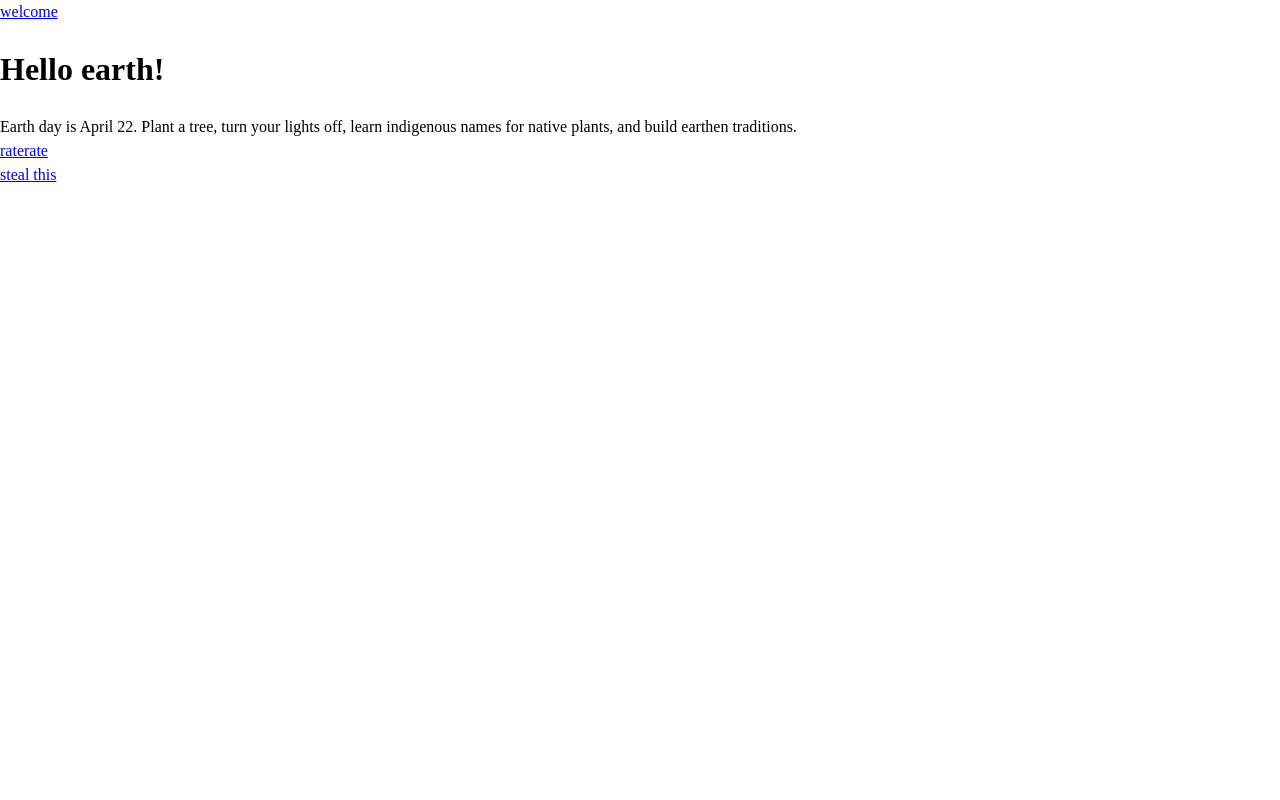
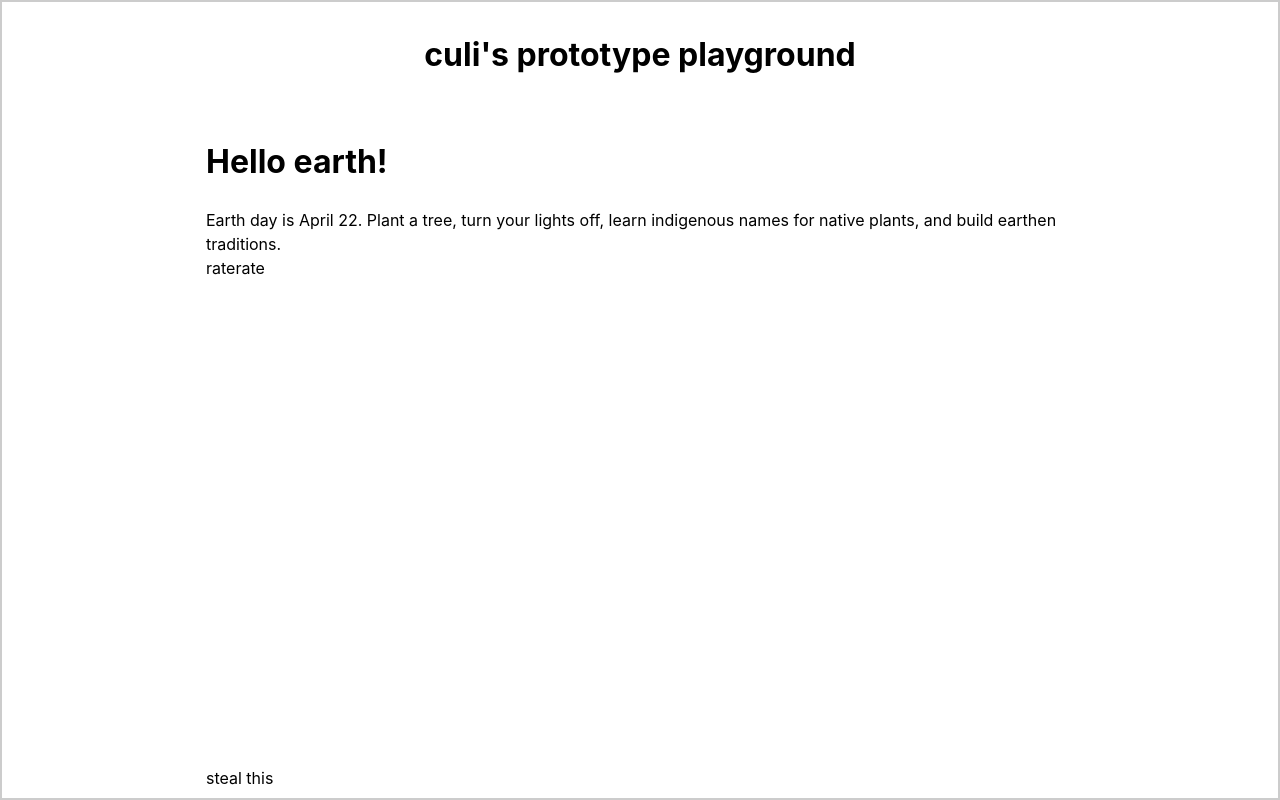
Before and after one commit to tif-calin/react-play, a React app: page / in a window 1280 px wide. Built offline with nearby package versions, Linux system fonts and the light colour scheme.

Commit message:
make an actual layout

```diff
--- a/src/components/layout/Header.jsx
+++ b/src/components/layout/Header.jsx
@@ -4,7 +4,7 @@ import { Link } from 'react-router-dom';
 const Header = () => {
   return (
     <header className="Header">
-      <Link to="/">welcome</Link>
+      <Link to="/"><h1>culi's prototype playground</h1></Link>
     </header>
   );
 };
--- /dev/null
+++ b/src/components/layout/Layout.css
@@ -0,0 +1,38 @@
+.Layout {
+  display: flex;
+  flex-direction: column;
+
+  border: 2px solid #ccc;
+  min-height: 100vh;
+  width: 100vw;
+  overflow-y: overlay;
+}
+
+.Layout > * {
+  padding: 0.5rem;
+  width: 100%;
+
+  display: flex;
+  flex-direction: column;
+  align-items: center;
+}
+
+.Layout > header {
+  flex-grow: 0;
+  display: flex;
+}
+
+.Layout > main {
+  flex-grow: 1;
+}
+
+.Layout > :is(main, footer) > * {
+  min-width: calc(100px + 60vw);
+  width: calc(150px + 40vw);
+  max-width: calc(900px + 10vw);
+}
+
+.Layout > footer {
+  flex-grow: 0;
+  display: flex;
+}
--- a/src/components/layout/Layout.tsx
+++ b/src/components/layout/Layout.tsx
@@ -1,16 +1,17 @@
 import React from 'react';
 import Footer from './Footer';
 import Header from './Header';
+import './Layout.css';
 
 const Layout: React.FC<{}> = ({ children }) => {
   return (
-    <>
+    <div className="Layout">
       <Header />
       <main>
         {children}
       </main>
       <Footer />
-    </>
+    </div>
   );
 };
 
--- a/src/styles/index.css
+++ b/src/styles/index.css
@@ -1,2 +1,21 @@
 @import url('./normalize.css');
 @import url('./reset.css');
+
+html,
+body {
+  padding: 0;
+  margin: 0;
+  font-family: -apple-system, BlinkMacSystemFont, Segoe UI, Roboto, Oxygen, Ubuntu, Cantarell, Fira Sans, Droid Sans, Helvetica Neue, sans-serif;
+  overflow-y: overlay;
+
+  accent-color: var(--clr-accent);
+}
+
+a {
+  color: inherit;
+  text-decoration: none;
+}
+
+summary, button, input[type=radio], input[type=checkbox] {
+  cursor: pointer;
+}
```
